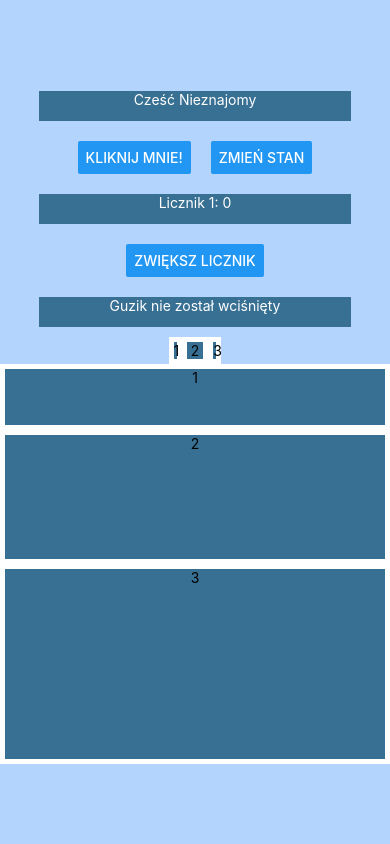
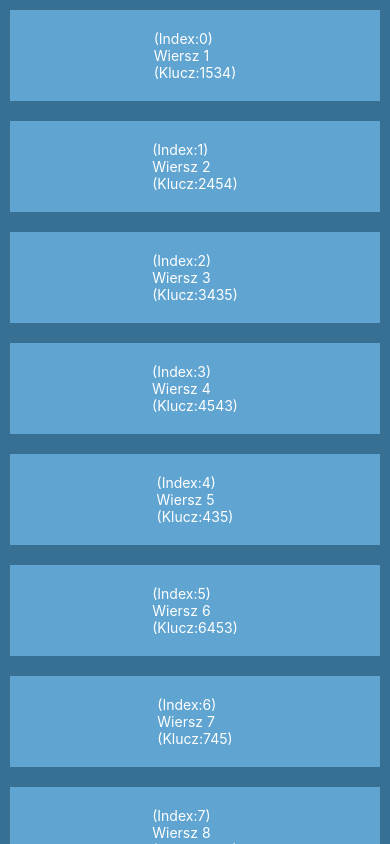
Before and after one commit to machinacyfrowa/reactProject, a React Native app: screen / in a window 390 px wide. Built offline with nearby package versions, Linux system fonts and the light colour scheme.

Commit message:
flatlist

```diff
--- a/App.js
+++ b/App.js
@@ -6,127 +6,99 @@ import {
   View,
   Button,
   Linking,
+  ScrollView,
+  SafeAreaView,
+  RefreshControl,
+  FlatList,
 } from 'react-native';
 
 const App /*: () => Node */ = () => {
-  const [name, setName] = useState("Nieznajomy")
-  const [counter, setCounter] = useState({ name: "Licznik 1", value: 0 })
-  const [buttonClicked, setButtonClicked] = useState(false);
 
-  const buttonClick = () => {
-    setButtonClicked(true)
-    Linking.openURL('https://teb.pl')
-  }
+  const [data, setData] = useState([
+    { key: 1534, row: "Wiersz 1" },
+    { key: 2454, row: "Wiersz 2" },
+    { key: 3435, row: "Wiersz 3" },
+    { key: 4543, row: "Wiersz 4" },
+    { key: 435, row: "Wiersz 5" },
+    { key: 6453, row: "Wiersz 6" },
+    { key: 745, row: "Wiersz 7" },
+    { key: 3458, row: "Wiersz 8" },
+    { key: 9345, row: "Wiersz 9" },
+    { key: 13450, row: "Wiersz 10" },
+  ])
 
-  const changeNameState = () => {
-    setName("Paweł")
-  }
+  const [listRefreshing, setListRefreshing] = useState(false)
 
-  const incrementCounter = () => {
-    /* Zadanie zaliczeniowe 1 : zmodyfikuj funkcję tak, żeby po każdym
-      kliknięciu wartość licznika wzrasała o 1 */
-    setCounter({ name: "Licznik 1", value: 1 })
+  const onListRefresh = () => {
+    setListRefreshing(true)
+    setData([...data, { key: 34511, row: "Wiersz 11" }])
+    setListRefreshing(false)
   }
 
   return (
-    <View style={styles.mainView}>
-      <Text style={styles.text}>Cześć {name}</Text>
-      <View style={{ flexDirection: 'row' }}>
-        <View style={styles.buttonView}>
-          <Button
-            style={styles.button}
-            title="Kliknij mnie!"
-            onPress={buttonClick}
-          ></Button>
-        </View>
-        <View style={styles.buttonView}>
-          <Button
-            style={styles.button}
-            title="Zmień stan"
-            onPress={changeNameState}
-          ></Button>
-        </View>
+    <SafeAreaView style={styles.appMain}>
+      <FlatList
+        // horizontal
+        refreshControl=
+        {<RefreshControl
+          refreshing={listRefreshing}
+          onRefresh={onListRefresh}
+        />}
+        data={data}
+        keyExtractor={(item, index) => index}
+        renderItem={({item, index}) => (
+          <View style={styles.row} >
+                <Text style={styles.text}>(Index:{index}){'\n'}{item.row}{'\n'}(Klucz:{item.key})</Text>
+          </View>
+        )}
+      />
+      {/* <ScrollView
+        horizontal={false}
+        refreshControl=
+        {<RefreshControl
+          refreshing={listRefreshing}
+          onRefresh={onListRefresh}
+        />}
+      >
+        {
+          data.map((row) => {
+            return (
+              <View style={styles.row} key={row.key}>
+                <Text style={styles.text}>{row.row}</Text>
+              </View>
+            )
+          })
+        }
+      </ScrollView> */}
+      {/* <View style={styles.row}>
+        <Text>Item 1</Text>
       </View>
-
-      <Text style={styles.text}>{counter.name}: {counter.value}</Text>
-      <View style={styles.buttonView}>
-        <Button
-          style={styles.button}
-          title="Zwiększ licznik"
-          onPress={incrementCounter}
-        ></Button>
+      <View style={styles.row}>
+        <Text>Item 2</Text>
       </View>
-      <Text style={styles.text}>
-        {buttonClicked ? "Guzik został wcisnięty" : "Guzik nie został wciśnięty"}
-      </Text>
-      <View style={styles.flexDemoContainer}>
-        <View style={{ flex: 1 }}>
-          <Text style={styles.flexDemoColumn}>1</Text>
-        </View>
-        <View style={{ flex: 2 }}>
-          <Text style={styles.flexDemoColumn}>2</Text>
-        </View>
-        <View style={{ flex: 1 }}>
-          <Text style={styles.flexDemoColumn}>3</Text>
-        </View>
-      </View>
-      <View style={styles.flexDemoContainer2}>
-        <View style={{ flex: 1 }}>
-          <Text style={styles.flexDemoRow}>1</Text>
-        </View>
-        <View style={{ flex: 2 }}>
-          <Text style={styles.flexDemoRow}>2</Text>
-        </View>
-        <View style={{ flex: 3 }}>
-          <Text style={styles.flexDemoRow}>3</Text>
-        </View>
-      </View>
-    </View>
+      <View style={styles.row}>
+        <Text>Item 3</Text>
+      </View> */}
+    </SafeAreaView>
   );
 };
 
 const styles = StyleSheet.create({
-  mainView: {
-    backgroundColor: '#b3d4fc',
+  appMain: {
     flex: 1,
+    backgroundColor: '#387094',
+  },
+  row: {
+    backgroundColor: '#60a4d1',
+    justifyContent: 'center',
     alignItems: 'center',
-    justifyContent: 'center',
+    margin: 10,
+    padding: 20,
+
   },
   text: {
-    backgroundColor: '#387094',
     color: '#ffffff',
-    width: '80%',
-    height: 30,
-    textAlign: 'center',
-    textAlignVertical: 'center',
-    margin: 10,
-  },
-  flexDemoContainer: {
-    flexDirection: 'row',
-    backgroundColor: '#fff',
-  },
-  flexDemoContainer2: {
-    flexDirection: 'column',
-    backgroundColor: '#fff',
-    width: '100%',
-    height: 400,
-  },
-  flexDemoColumn: {
-    backgroundColor: '#387094',
-    textAlign: 'center',
-    textAlignVertical: 'center',
-    margin: 5,
-  },
-  flexDemoRow: {
-    backgroundColor: '#387094',
-    textAlign: 'center',
-    textAlignVertical: 'center',
-    flex: 1,
-    margin: 5,
-  },
-  buttonView: {
-    margin: 10,
-  },
+  }
 });
 
 export default App;
```
